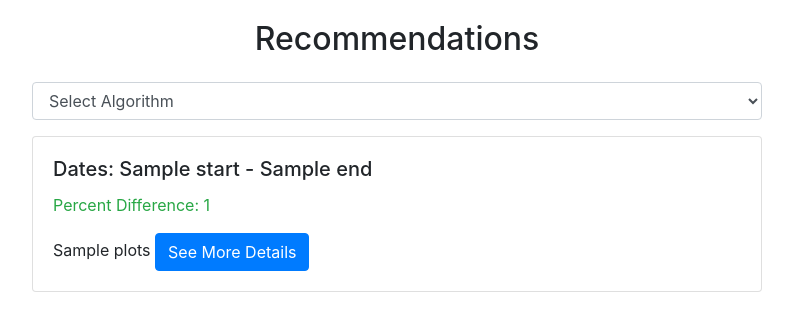
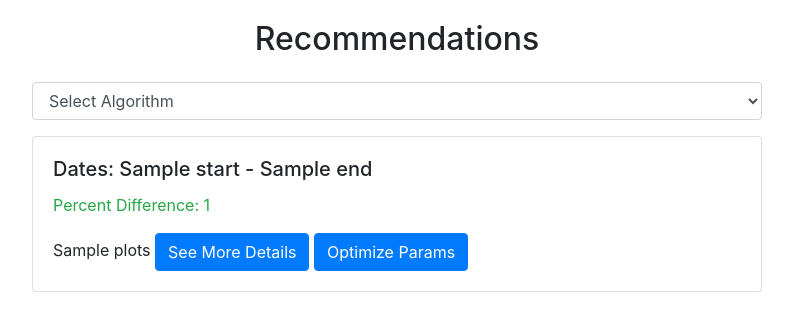
Before and after one commit to yongfu-lu/HODL, a Django app: template user/templates/user/recommendations.html in a window 1280 px wide. Shown: the part 56-387 px from the top of the page, without its empty margins (243-1036 px from the left). Run offline with Django 4.2, Linux system fonts and the light colour scheme; tables that the repository leaves empty hold one stand-in row (values such as "Sample post"); the template is opened without the code that fills it: values that come from a table or form of the project are taken from there, most other values are stand-ins (such as "Sample title", 1, 10 or a date in 2020); some libraries are stand-ins or nearby versions.

Commit message:
Latest update to recommendations

```diff
--- a/Backtester/recommendation.py
+++ b/Backtester/recommendation.py
@@ -126,7 +126,7 @@ class Recommendation:
         #print(len(initial_population))
 
         ga_instance = pg.GA(num_generations=num_generations,
-                            num_parents_mating=5,
+                            num_parents_mating=3,
                             initial_population=initial_population,
                             #parent_selection_type="tournament",
                             fitness_func=fitness,
--- a/user/templates/user/recommendations.html
+++ b/user/templates/user/recommendations.html
@@ -31,12 +31,12 @@
         <div class="card">
           <div class="card-body">
             <h5 class="card-title">Dates: {{ row.start }} - {{ row.end }}</h5>
-            <!-- <p class="card-text">Stock Name: {{ row.stock_name }}</p> -->
             <p class="card-text {% if row.Percent_Difference < 0 %}text-danger{% elif row.Percent_Difference > 0 %}text-success{% endif %}">
               Percent Difference: {{ row.Percent_Difference }}
           </p>
             {{ row.plots|safe }}
-            <button class="btn btn-primary" onclick="showPopup('{{ row.current }}', '{{ row.potential }}')">See More Details</button>
+            <button class="btn btn-primary" onclick="showPopup('{{ row.current }}', '{{ row.potential }}, {{ optimal }}')">See More Details</button>
+            <button class="btn btn-primary" onclick="showOptimalPopup('{{ optimal_params }}', '{{ optimal_score }}')">Optimize Params</button>
           </div>
         </div>
         {% endfor %}
@@ -107,24 +107,27 @@
       `;
       popupDocument.head.appendChild(style);
 
-      var infoDiv = popupDocument.createElement("div");
-      infoDiv.classList.add("info");
+      var form = popupDocument.createElement("form");
+      form.id = "optimal-form"
+      form.method = "POST";
+      form.action = "{% url 'recommendations' %}";
 
-      // investment_amount, short_moving_avg, long_moving_avg,
-
-
-
-
-
-
+      var hiddenField = popupDocument.createElement("input");
+      hiddenField.type = "hidden";
+      hiddenField.name = "optimal";
+      hiddenField.value = "true";
+      form.appendChild(hiddenField);
 
       var currentEarningsElement = popupDocument.createElement("p");
       currentEarningsElement.innerHTML = "<strong>Current Earnings:</strong> " + current;
-      infoDiv.appendChild(currentEarningsElement);
+      form.appendChild(currentEarningsElement);
 
       var potentialEarningsElement = popupDocument.createElement("p");
       potentialEarningsElement.innerHTML = "<strong>Potential Earnings:</strong> " + potential;
-      infoDiv.appendChild(potentialEarningsElement);
+      form.appendChild(potentialEarningsElement);
+
+
+      popupDocument.body.appendChild(form);
 
       var closeButton = popupDocument.createElement("p");
       closeButton.classList.add("close-btn");
@@ -134,8 +137,95 @@
       };
       popupDocument.body.appendChild(closeButton);
 
-      popupDocument.body.appendChild(infoDiv);
+      document.querySelector('#optimal-params-button').addEventListener('click', function() {
+        document.querySelector('#optimal-form').submit();
+      });
+
+
+
+
     }
+
+    function showOptimalPopup(optimal_params, optimal_score) {
+      var popup = window.open("", "popup", "width=800,height=600");
+      var popupDocument = popup.document;
+
+      var style = popupDocument.createElement("style");
+      style.innerHTML = `
+          body {
+            font-family: Arial, sans-serif;
+            background-color: #f7f7f7;
+            margin: 0;
+            padding: 1rem;
+          }
+          h1 {
+            font-size: 1.5rem;
+            margin-top: 0;
+          }
+          p {
+            margin: 0;
+            padding: 0.5rem 0;
+          }
+          .info {
+            background-color: #fff;
+            border: 1px solid #ddd;
+            border-radius: 4px;
+            box-shadow: 0 2px 4px rgba(0,0,0,0.2);
+            padding: 1rem;
+          }
+          .graph {
+            background-color: #fff;
+            border: 1px solid #ddd;
+            border-radius: 4px;
+            box-shadow: 0 2px 4px rgba(0,0,0,0.2);
+            height: 300px;
+            margin-top: 1rem;
+            overflow: hidden;
+          }
+          .close-btn {
+            background-color: #fff;
+            border: 1px solid #ddd;
+            border-radius: 4px;
+            color: #333;
+            cursor: pointer;
+            font-size: 1rem;
+            padding: 0.5rem 1rem;
+            text-align: center;
+            transition: all 0.2s ease;
+          }
+          .close-btn:hover {
+            background-color: #f7f7f7;
+          }
+        `;
+      popupDocument.head.appendChild(style);
+
+      var infoContainer = popupDocument.createElement("div");
+      infoContainer.classList.add("info");
+
+      var titleElement = popupDocument.createElement("h1");
+      titleElement.innerHTML = "Optimal Parameters";
+      infoContainer.appendChild(titleElement);
+
+      var paramsElement = popupDocument.createElement("p");
+      paramsElement.innerHTML = "<strong>Params:</strong> " + optimal_params;
+      infoContainer.appendChild(paramsElement);
+
+      var scoreElement = popupDocument.createElement("p");
+      scoreElement.innerHTML = "<strong>Score:</strong> " + optimal_score;
+      infoContainer.appendChild(scoreElement);
+
+      popupDocument.body.appendChild(infoContainer);
+
+      var closeButton = popupDocument.createElement("p");
+      closeButton.classList.add("close-btn");
+      closeButton.innerHTML = "Close";
+      closeButton.onclick = function() {
+        popup.close();
+      };
+      popupDocument.body.appendChild(closeButton);
+    }
+
+
     </script>
 
 
```
Also changed, not shown: user/views.py (+11 -2 lines).
